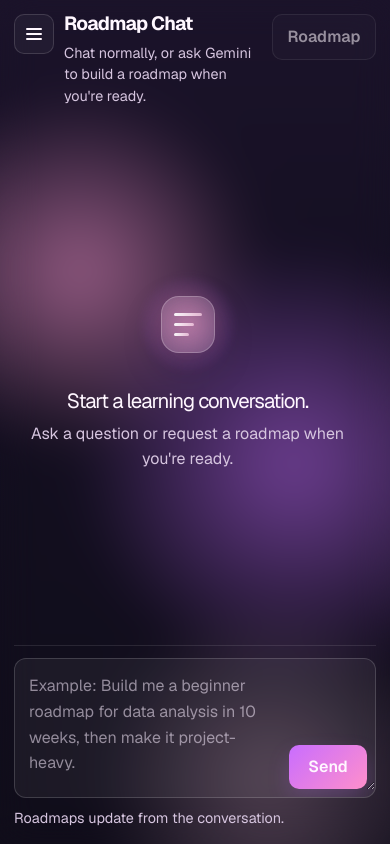
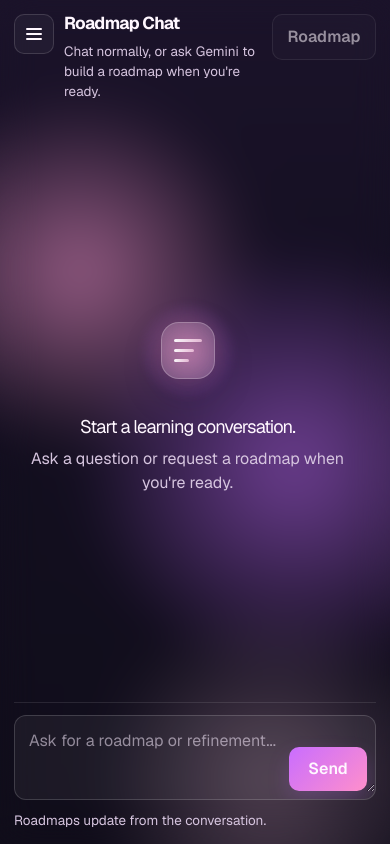
Before and after one commit to yaya-mamoudou/GPTTask, a Next.js app: page /chat/1 in a window 390 px wide. Built offline with nearby package versions, Linux system fonts and the light colour scheme.

Commit message:
Polish mobile chat composer and roadmap UX

```diff
--- a/src/app/globals.css
+++ b/src/app/globals.css
@@ -783,8 +783,8 @@
 }
 
 .composer textarea {
-	min-height: 122px;
-	padding: 16px 110px 16px 16px;
+	min-height: 50px;
+	padding: 10px 110px 10px 16px;
 	line-height: 1.62;
 }
 
@@ -1264,7 +1264,7 @@
 	}
 
 	.panel-header h2 {
-		font-size: 1.2rem;
+		font-size: 1.08rem;
 	}
 
 	.panel-meta,
@@ -1273,7 +1273,7 @@
 	.phase-summary,
 	.phase-focus,
 	.task-notes {
-		font-size: 0.9rem;
+		font-size: 0.84rem;
 	}
 
 	.message-list {
@@ -1288,12 +1288,23 @@
 		padding: 12px 13px;
 	}
 
+	.message-bubble p,
+	.message-content p,
+	.message-content ul,
+	.message-content ol {
+		font-size: 0.93rem;
+	}
+
+	.message-role {
+		font-size: 0.62rem;
+	}
+
 	.chat-empty-state {
 		padding: 8px 2px 12px;
 	}
 
 	.chat-empty-state h3 {
-		font-size: 1.28rem;
+		font-size: 1.14rem;
 	}
 
 	.composer-submit {
@@ -1318,8 +1329,8 @@
 	}
 
 	.composer textarea {
-		min-height: 108px;
-		padding: 14px 98px 14px 14px;
+		min-height: 64px;
+		padding: 12px 98px 12px 14px;
 	}
 
 	.composer-footer {
@@ -1358,7 +1369,11 @@
 	}
 
 	.task-title {
-		font-size: 0.96rem;
+		font-size: 0.9rem;
+	}
+
+	.phase-title {
+		font-size: 0.98rem;
 	}
 
 	.message-user {
--- a/src/components/roadmap-lab.tsx
+++ b/src/components/roadmap-lab.tsx
@@ -605,7 +605,6 @@
 			},
 			pendingRoadmap: null,
 		}));
-		setIsRoadmapOpen(false);
 		setIsRoadmapEditing(false);
 	}
 
@@ -771,8 +770,8 @@
 								value={draft}
 								onChange={(event) => setDraft(event.target.value)}
 								onKeyDown={handleComposerKeyDown}
-								placeholder='Example: Build me a beginner roadmap for data analysis in 10 weeks, then make it project-heavy.'
-								rows={4}
+								placeholder='Ask for a roadmap or refinement...'
+								rows={2}
 							/>
 							<button
 								className='primary-button composer-submit'
```
